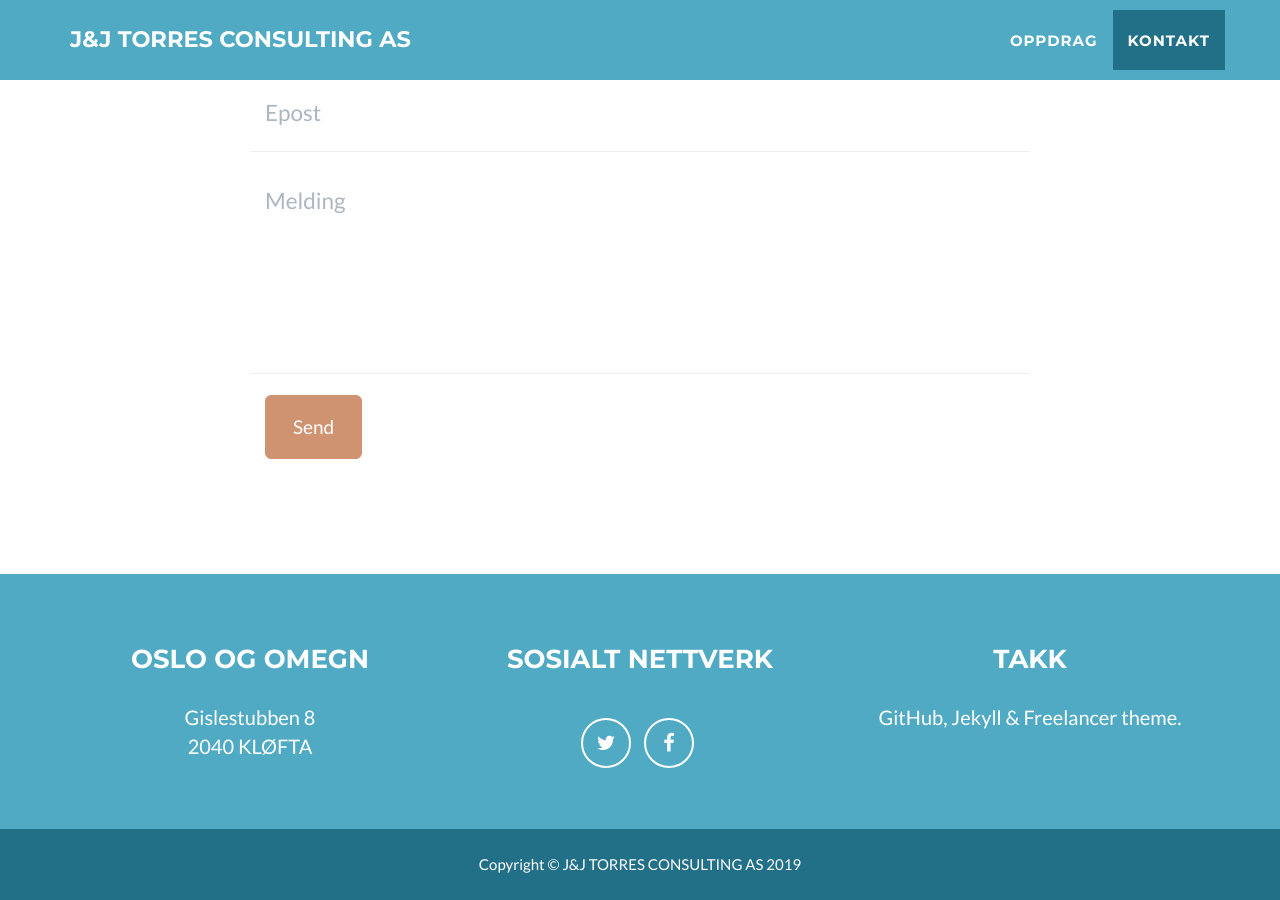
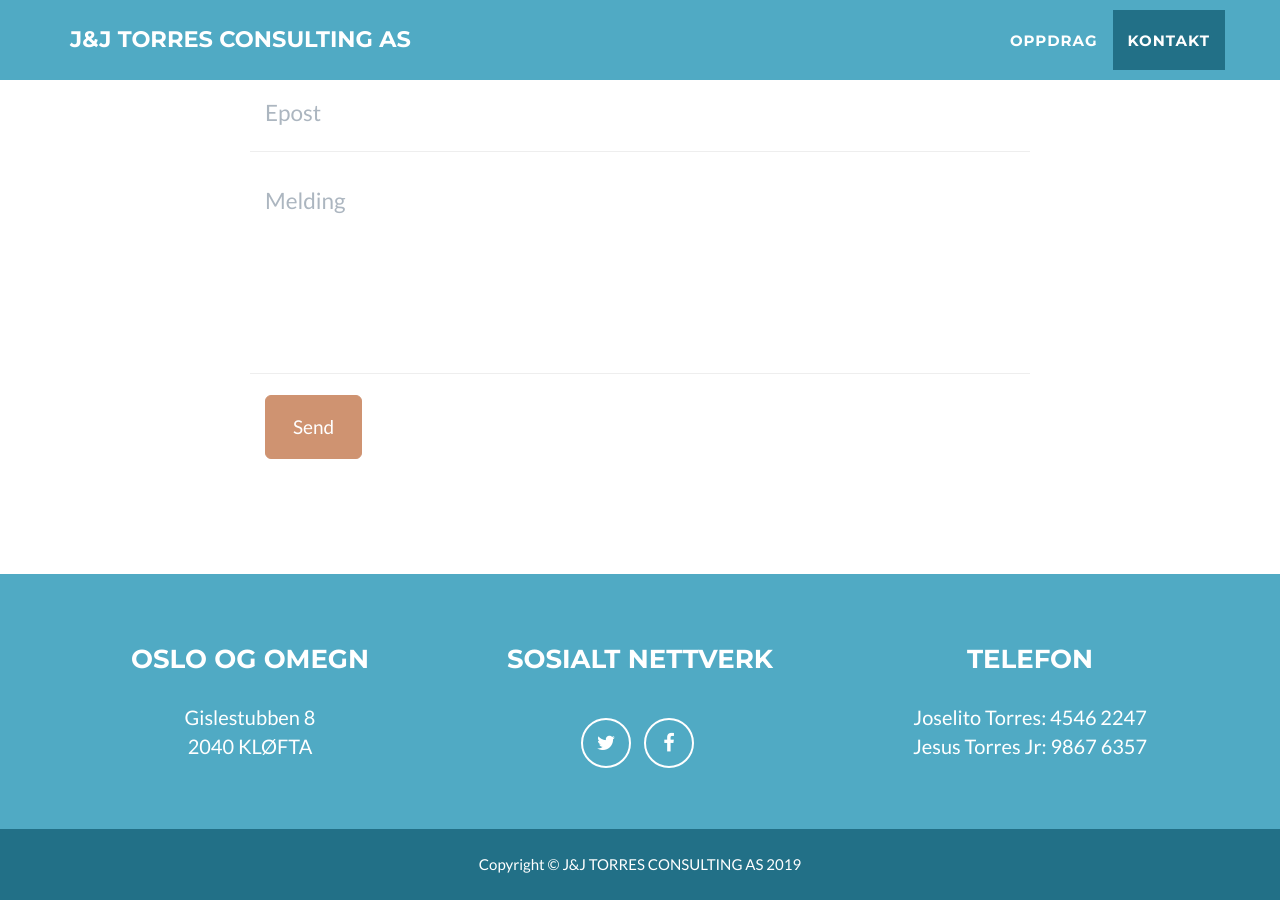
Before and after one commit to jandjtorres/jandjtorres.github.io, a Jekyll site: the page built from index.html, in a window 1280 px wide and 900 px high, scrolled down 1936 px. Built offline with Jekyll 4.4.1, drawn with Linux system fonts in a browser that asks for light colours.

Commit message:
Minor fixes

```diff
--- a/_includes/footer.html
+++ b/_includes/footer.html
@@ -22,8 +22,8 @@
                         </ul>
                     </div>
                     <div class="footer-col col-md-4">
-                        <h3>{{ site.footer.credits }}</h3>
-                        <p>{{ site.credits }}</p>
+                        <h3>Telefon</h3>
+                        <p>Joselito Torres: 4546 2247<br />Jesus Torres Jr: 9867 6357</p>
                     </div>
                 </div>
             </div>
```
